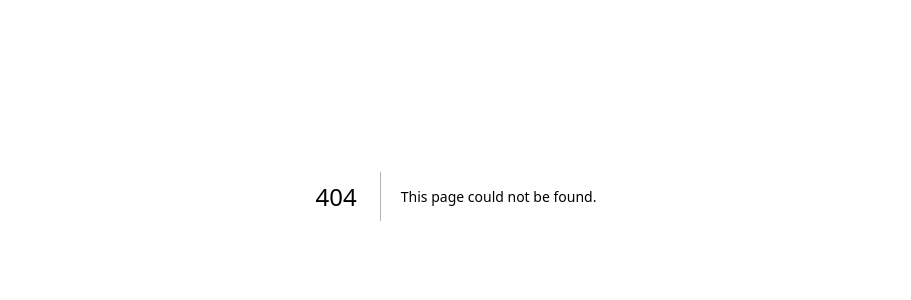
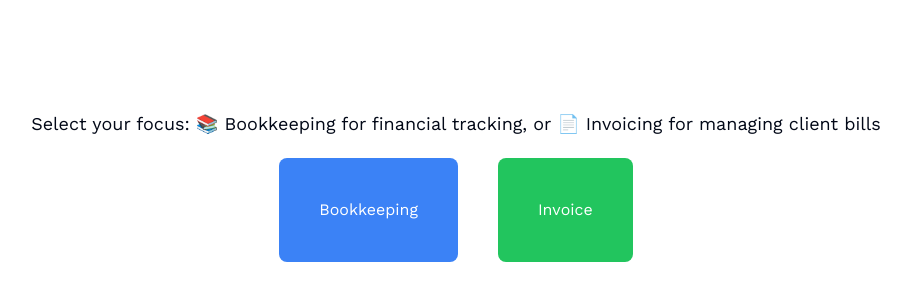
Before and after one commit to Aduwoayooluwa/bookka, a Next.js app: page /preference in a window 1280 px wide. Before the commit this address had no page. Shown: the part 204-504 px from the top of the page, without its empty margins (184-1095 px from the left). Built offline with nearby package versions, Linux system fonts and the light colour scheme.

Commit message:
fix: invoice preferences

```diff
--- a/package.json
+++ b/package.json
@@ -21,10 +21,12 @@
     "@radix-ui/react-tabs": "^1.0.4",
     "@radix-ui/react-toast": "^1.1.5",
     "@web5/api": "^0.8.2",
+    "axios": "^1.6.2",
     "class-variance-authority": "^0.7.0",
     "clsx": "^2.0.0",
     "cmdk": "^0.2.0",
     "date-fns": "^2.30.0",
+    "framer-motion": "^10.16.12",
     "lucide-react": "^0.294.0",
     "next": "14.0.3",
     "react": "^18",
--- /dev/null
+++ b/src/api/apiHandler.ts
@@ -0,0 +1,28 @@
+import axios from "axios"
+
+
+
+const baseUrl = process.env.NEXT_PUBLIC_BASE_URL ?? "";
+
+export async function PostRequest(endpoint: string, data?: any) {
+
+    try {
+        const response = await axios.post(`${baseUrl}${endpoint}`, data)
+
+
+        return response.data
+    }
+    catch (error: any) {
+
+    }
+}
+
+export async function GetRequest(endpoint: string, data: {}) {
+    try {
+        const response = await axios.get(`${baseUrl}/${endpoint}`)
+        return response.data
+    }
+    catch (error: any) {
+
+    }
+}
--- a/src/app/(auth)/auth/page.tsx
+++ b/src/app/(auth)/auth/page.tsx
@@ -0,0 +1,12 @@
+import React from "react";
+import CreateAccount from "@/page/auth/create-account";
+
+export default function AuthDid() {
+    return (
+        <main className="h-screen w-full grid place-items-center">
+          <div className="w-full  md:w-[40%]">
+              <CreateAccount />
+          </div>
+        </main>
+    )
+}
--- /dev/null
+++ b/src/app/(dashboard)/invoice/page.tsx
@@ -0,0 +1,10 @@
+import React from "react";
+
+
+export default function Page() {
+    return (
+        <main>
+
+        </main>
+    )
+}
--- /dev/null
+++ b/src/app/(dashboard)/preference/page.tsx
@@ -0,0 +1,10 @@
+import PreferenceSelector from "@/page/resources";
+
+export default function Page() {
+    return (
+        <main>
+
+            <PreferenceSelector />
+        </main>
+    )
+}
--- a/src/app/layout.tsx
+++ b/src/app/layout.tsx
@@ -1,22 +1,31 @@
 import type { Metadata } from 'next'
-import { Inter } from 'next/font/google'
-import './globals.css'
+import { Work_Sans } from 'next/font/google'
+import './globals.css';
+import GeneralProvider from './provider';
 
-const inter = Inter({ subsets: ['latin'] })
+const work_sans = Work_Sans({
+  subsets: ['latin'],
+  weight: ['400', '700'],
+  style: ['normal', 'italic'],
+})
 
 export const metadata: Metadata = {
-  title: 'Create Next App',
-  description: 'Generated by create next app',
+  title: 'Bookka - Bookkeeping and Invoicing',
+  description: 'A Secure, Simple, Easy Bookkeeping and Invoicing Application  built on the Web 5.0 Technology',
 }
 
 export default function RootLayout({
   children,
-}: {
+}: Readonly<{
   children: React.ReactNode
-}) {
+}>) {
   return (
     <html lang="en">
-      <body className={inter.className}>{children}</body>
+      <body className={work_sans.className}>
+        <GeneralProvider>
+          {children}
+        </GeneralProvider>
+      </body>
     </html>
   )
 }
--- /dev/null
+++ b/src/app/provider.tsx
@@ -0,0 +1,14 @@
+import { Toaster } from "@/components/ui/toaster"
+
+export default function GeneralProvider({
+  children,
+}: Readonly<{
+  children: React.ReactNode
+}>) {
+  return (
+      <div>
+          {children}
+          <Toaster />
+    </div>
+  )
+}
--- a/src/page/auth/create-account.tsx
+++ b/src/page/auth/create-account.tsx
@@ -1,7 +1,6 @@
 "use client"
-
-// import { Icons } from "@/components/other/icons"
 import { Button } from "@/components/ui/button"
+import React, { useState } from "react";
 import {
   Card,
   CardContent,
@@ -12,8 +11,30 @@ import {
 } from "@/components/ui/card"
 import { Input } from "@/components/ui/input"
 import { Label } from "@/components/ui/label"
+import CreateDid from "./create-did";
+import { PostRequest } from "@/api/apiHandler"
+import { useToast } from "@/components/ui/use-toast"
 
 export default function CreateAccount() {
+
+  const [inputDid, setInputDid] = useState("");
+  const { toast } = useToast();
+
+  function handleDidChange(e: React.ChangeEvent<HTMLInputElement>) {
+    const { value } = e.target;
+    setInputDid(value);
+  }
+
+  async function onAccessAccount() {
+    return await PostRequest("auth/auth-did", {
+        userDid: inputDid
+    }).then((res) => {
+      toast({
+            description:res.message,
+        })
+    })
+  }
+
   return (
     <Card>
       <CardHeader className="space-y-1">
@@ -29,20 +50,25 @@ export default function CreateAccount() {
             <span className="w-full border-t" />
           </div>
           <div className="relative flex justify-center text-xs uppercase">
-            <span className="bg-background px-2 text-muted-foreground">
+            <span  className="bg-background px-2 text-muted-foreground">
               Access Account
             </span>
           </div>
         </div>
         <div className="grid gap-2">
           <Label htmlFor="email">DID</Label>
-          <Input id="did" type="text" placeholder="Enter DID" />
+          <Input value={inputDid} onChange={handleDidChange} id="did" type="text" placeholder="Enter DID" />
         </div>
 
       </CardContent>
-      <CardFooter>
-        <Button className="w-full">Access account</Button>
+      <CardFooter className="flex-col">
+        <div className="w-full my-3">
+          <Button onClick={onAccessAccount} className="w-full">Access account</Button>
+        </div>
+
+      <CreateDid />
       </CardFooter>
+
     </Card>
   )
 }
--- /dev/null
+++ b/src/page/auth/create-did.tsx
@@ -0,0 +1,46 @@
+"use client"
+import { useState } from "react";
+import {
+  Dialog,
+  DialogContent,
+  DialogDescription,
+  DialogHeader,
+  DialogTitle,
+    DialogTrigger,
+
+} from "@/components/ui/dialog"
+import { Button } from "@/components/ui/button";
+import { PostRequest } from "@/api/apiHandler";
+
+export default function CreateDid() {
+    const [generatedDid, setGeneratedDid] = useState<string>("")
+
+    async function onGenerateDid() {
+        return await PostRequest("auth/create-did").then((res) => {
+            console.log(res)
+            setGeneratedDid(res?.userDid)
+
+        })
+    }
+
+    return (
+        <Dialog>
+            <DialogTrigger>You don&apos;t have a DID? Click here to generate one</DialogTrigger>
+            <DialogContent>
+                <DialogHeader>
+                <DialogTitle>Generate your Own DID</DialogTitle>
+                    <DialogDescription className="p-3">
+                        <textarea value={generatedDid} readOnly className="outline-none p-3 border border-gray.500 w-full h-[200px] overflow-auto" placeholder="Your Generated DID will appeear here..">
+
+                        </textarea>
+
+
+                    <Button onClick={onGenerateDid}>Generate</Button>
+
+                </DialogDescription>
+                </DialogHeader>
+            </DialogContent>
+        </Dialog>
+
+    )
+}
--- /dev/null
+++ b/src/page/resources/index.tsx
@@ -0,0 +1,53 @@
+"use client"
+import { motion } from 'framer-motion';
+import { useRouter } from 'next/navigation';
+import React, { useState } from 'react';
+
+type PreferenceType = 'bookkeeping' | 'invoice';
+
+const PreferenceSelector: React.FC = () => {
+  const [preference, setPreference] = useState<PreferenceType | null>("bookkeeping");
+    const router = useRouter();
+
+  const handleSelection = (type: PreferenceType) => {
+    setPreference(type);
+    console.log(preference)
+    if (preference === "invoice") {
+    router.push("/invoice")
+    }
+    else if (preference === "bookkeeping") {
+        router.push("/bookkeeping")
+    }
+
+  };
+
+  return (
+      <main className="flex flex-col p-3 justify-center items-center h-screen">
+        <div>
+            <p className="font-medium text-lg">Select your focus: 📚 Bookkeeping for financial tracking, or 📄 Invoicing for managing client bills</p>
+        </div>
+        <div className="flex items-center">
+
+            <motion.div
+                className="p-10 m-5 bg-blue-500 text-white rounded-lg cursor-pointer"
+                whileHover={{ scale: 1.1 }}
+                whileTap={{ scale: 0.9 }}
+                onClick={() => handleSelection('bookkeeping')}
+            >
+                Bookkeeping
+            </motion.div>
+
+            <motion.div
+                className="p-10 m-5 bg-green-500 text-white rounded-lg cursor-pointer"
+                whileHover={{ scale: 1.1 }}
+                whileTap={{ scale: 0.9 }}
+                onClick={() => handleSelection('invoice')}
+            >
+                Invoice
+            </motion.div>
+        </div>
+      </main>
+  );
+};
+
+export default PreferenceSelector;
```
Also changed, not shown: 2 other files (tests, documents, lock files or other folders).
